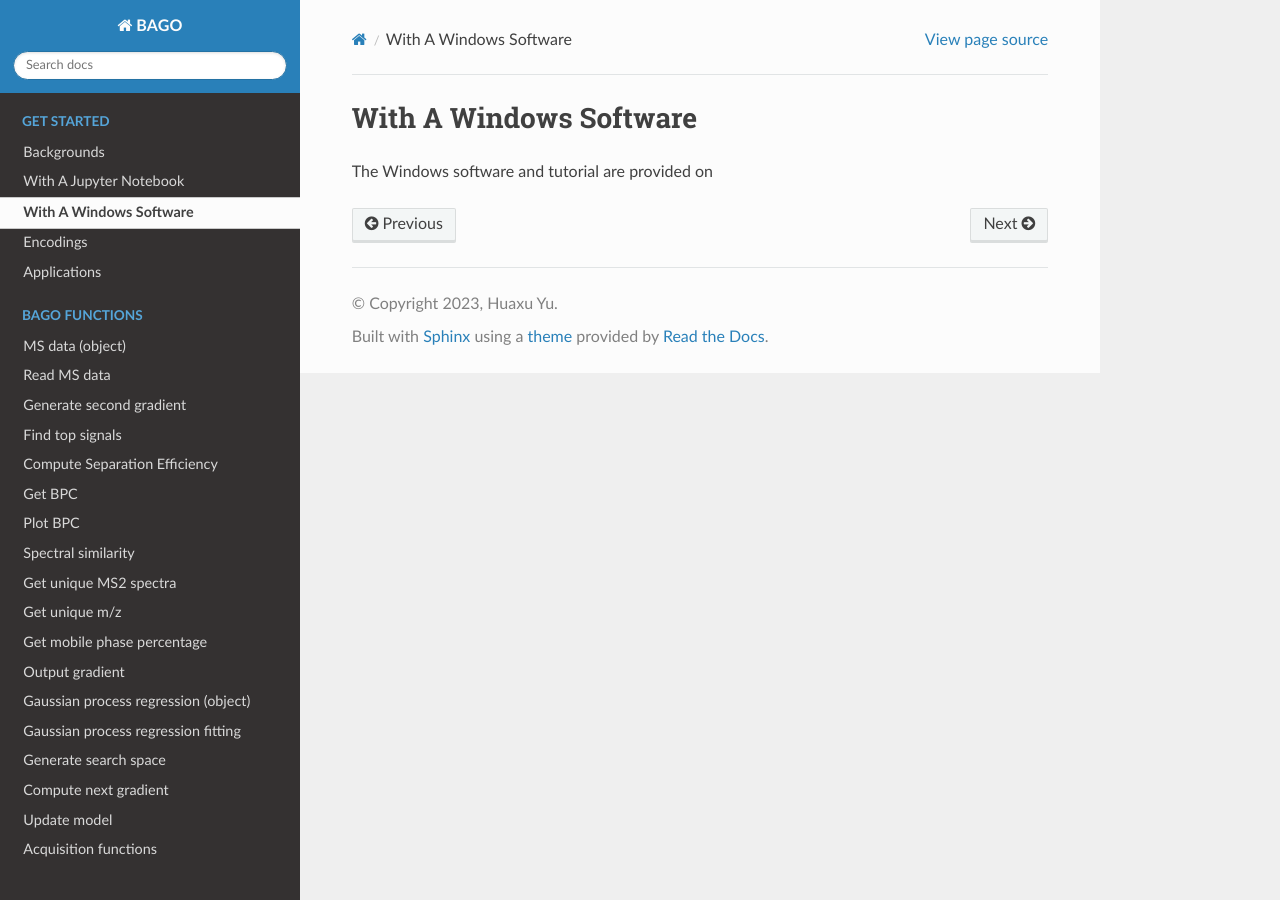
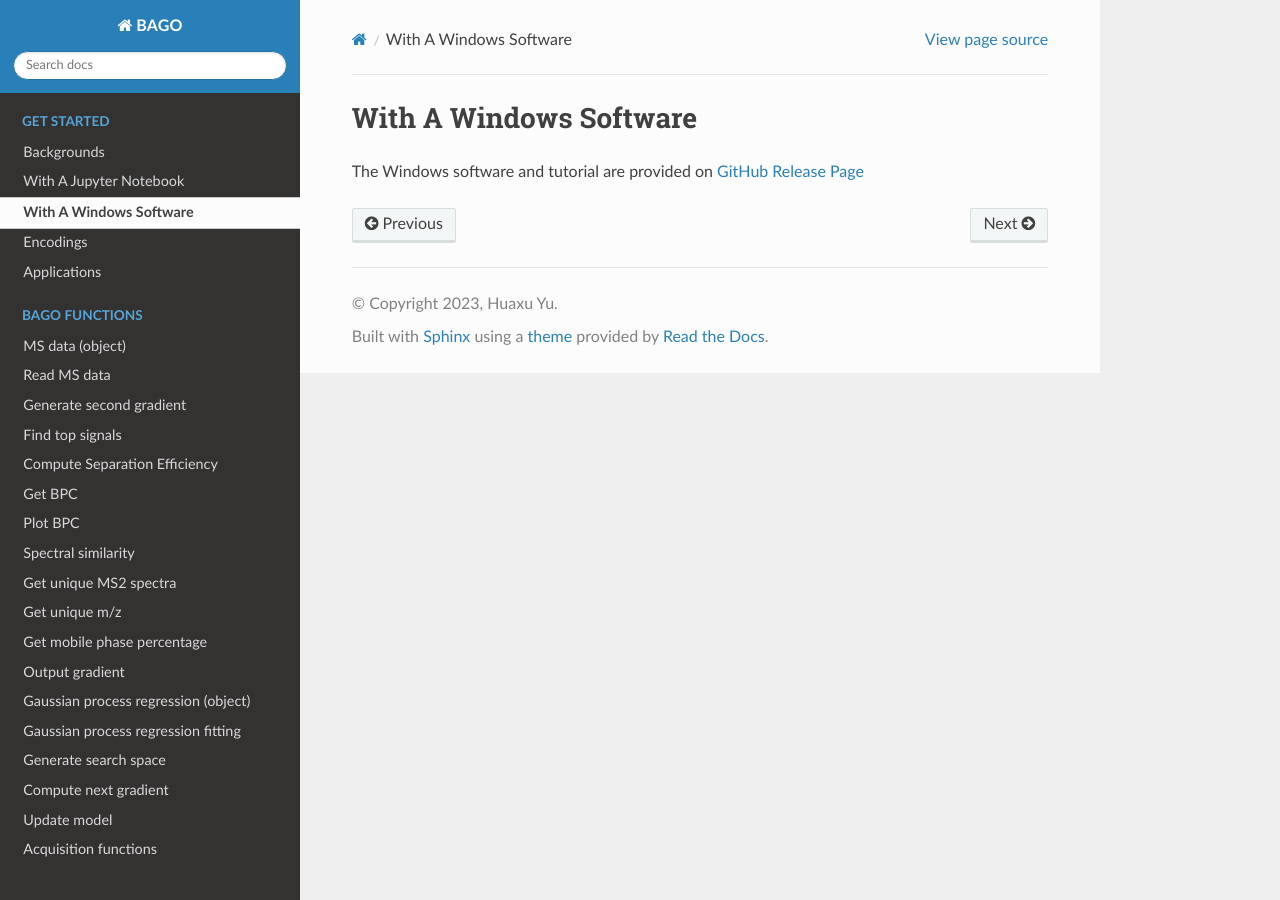
Before and after one commit to huaxuyu/bago, a Sphinx documentation site: the page built from docs/source/getting-started-with-software.rst, in a window 1280 px wide. Built offline with Sphinx 7.4.7 and the Read the Docs theme 2.0.0, drawn with Linux system fonts in a browser that asks for light colours.

Commit message:
Update getting-started-with-software.rst

```diff
--- a/docs/source/getting-started-with-software.rst
+++ b/docs/source/getting-started-with-software.rst
@@ -1,4 +1,4 @@
 With A Windows Software
 -----------------------
 
-The Windows software and tutorial are provided on
+The Windows software and tutorial are provided on `GitHub Release Page <https://github.com/Waddlessss/bago/releases/>`_
```
